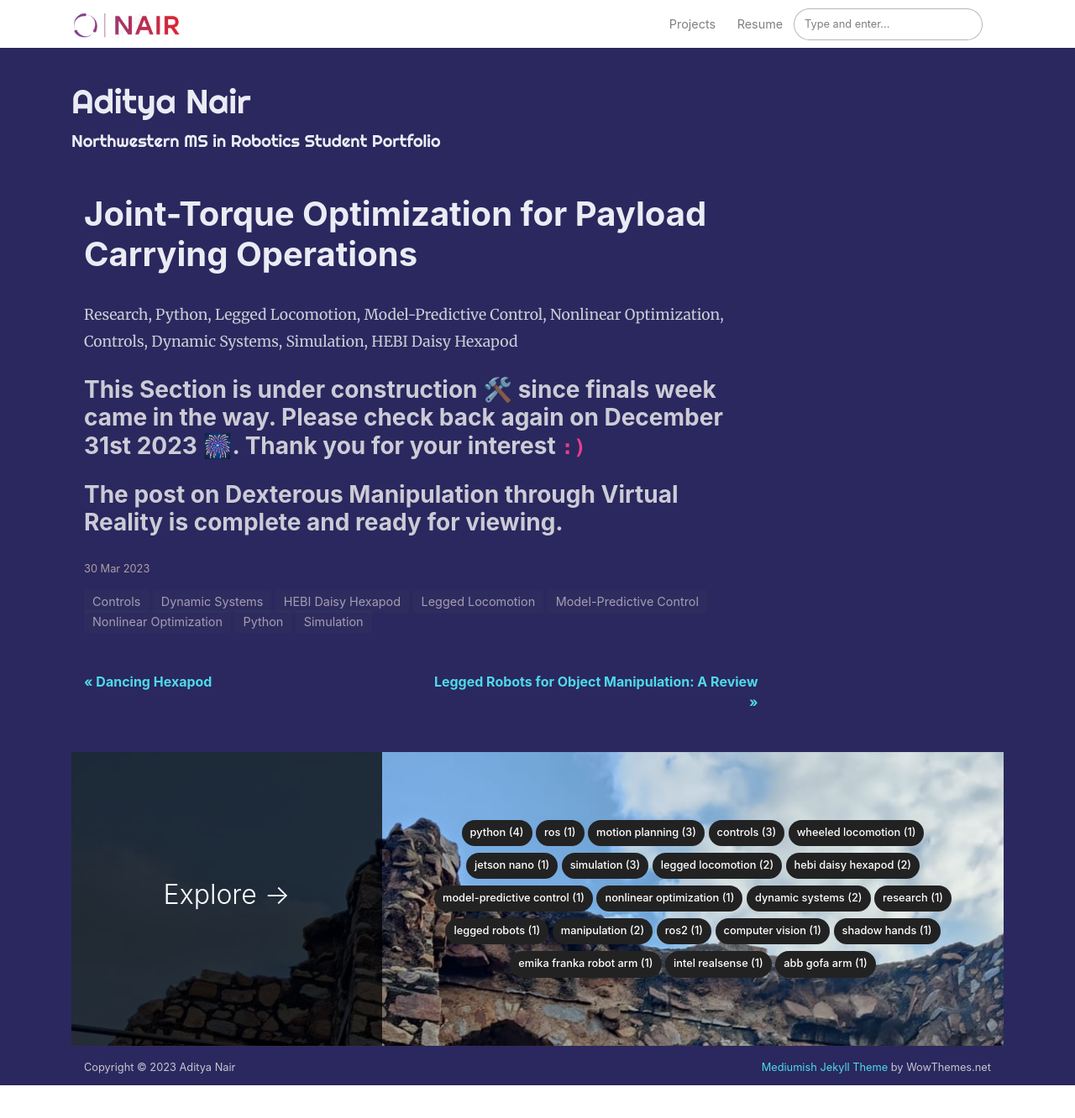
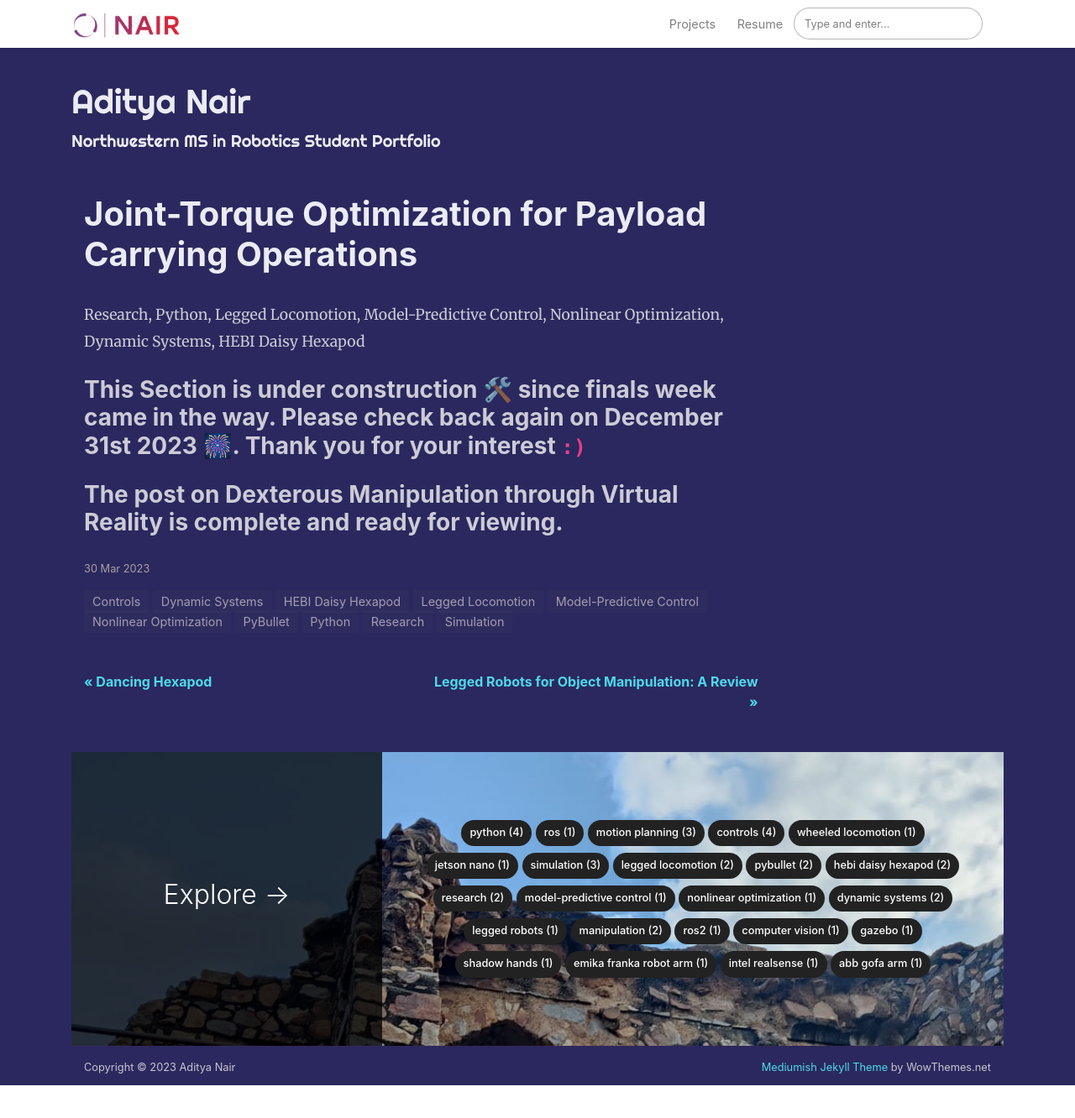
Before and after one commit to GogiPuttar/adityanairswebsite.github.io, a Jekyll site: the page built from _posts/2023-03-30-JointTorqueOptimization.md, in a window 1280 px wide and 1355 px high. Shown: the top 1332 px of the window at 84% size. Built offline with Jekyll 4.4.1, drawn with Linux system fonts in a browser that asks for light colours; nearby versions of some CDN libraries; comment, search, counter and statistics services are not loaded.

Commit message:
Optimized tags

```diff
--- a/_posts/2022-10-03-DancingHexapod.md
+++ b/_posts/2022-10-03-DancingHexapod.md
@@ -1,7 +1,7 @@
 ---
 layout: post
 title:  "Dancing Hexapod"
-categories: [Python, Motion Planning, Simulation, Legged Locomotion, HEBI Daisy Hexapod
+categories: [Python, Controls, Motion Planning, Simulation, Legged Locomotion, PyBullet, HEBI Daisy Hexapod
 
 ]
 image: assets/images/CrabRaveAlt.gif
@@ -9,7 +9,7 @@
 hidden: true
 ---
 
-Python, Motion Planning, Simulation, Legged Locomotion, HEBI Daisy Hexapod
+Python, Motion Planning, Legged Locomotion, PyBullet, HEBI Daisy Hexapod
 
 ***To feel the rhythm of the robot, I recommend you turn the volume on! 🔊***
 
--- a/_posts/2023-03-30-JointTorqueOptimization.md
+++ b/_posts/2023-03-30-JointTorqueOptimization.md
@@ -1,14 +1,14 @@
 ---
 layout: post
 title:  "Joint-Torque Optimization for Payload Carrying Operations"
-categories: [Python, Legged Locomotion, Model-Predictive Control, Nonlinear Optimization, Controls, Dynamic Systems, Simulation, HEBI Daisy Hexapod
+categories: [Research, Python, Legged Locomotion, Model-Predictive Control, Nonlinear Optimization, Controls, Dynamic Systems, Simulation, PyBullet, HEBI Daisy Hexapod
 ]
 image: assets/images/Torque-ControlWalking.gif
 featured: true
 hidden: true
 ---
 
-Research, Python, Legged Locomotion, Model-Predictive Control, Nonlinear Optimization, Controls, Dynamic Systems, Simulation, HEBI Daisy Hexapod
+Research, Python, Legged Locomotion, Model-Predictive Control, Nonlinear Optimization, Dynamic Systems, HEBI Daisy Hexapod
 
 ### This Section is under construction 🛠️ since finals week came in the way. Please check back again on December 31st 2023 🎆. Thank you for your interest `:)`
 
```
Also changed, not shown: _posts/2023-04-24-LeggedRobotsForObjectManipulation.md (+1 -1 lines), _posts/2023-12-09-DexterousManipulationThroughVR.md (+2 -2 lines).
